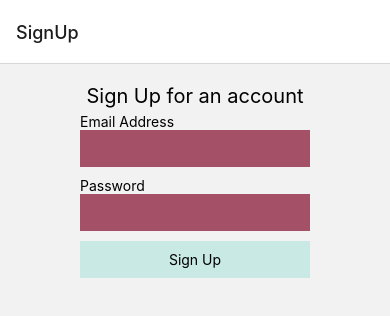
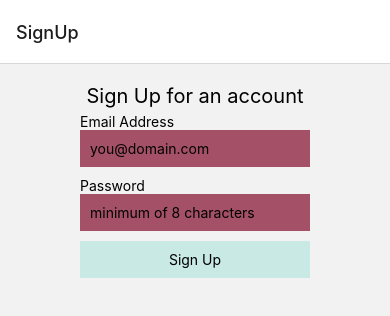
Before and after one commit to 8917KG/CrossplatformClassAppT1, a React Native app: screen / in a window 390 px wide. Shown: the top 316 px of the page. Built offline with nearby package versions, Linux system fonts and the light colour scheme.

Commit message:
adding placeholder in sign up screen

```diff
--- a/Screens/SignUp.js
+++ b/Screens/SignUp.js
@@ -8,11 +8,17 @@ export function SignUpScreen (props){
             </Text>
             <View style = {styles.inputGroup}>
                 <Text>Email Address</Text>
-                <TextInput style = {styles.input}/>
+                <TextInput
+                    style = {styles.input}
+                    placeholder = "you@domain.com"
+                />
             </View>
             <View style = {styles.inputGroup}>
                 <Text>Password</Text>
-                <TextInput style = {styles.input}/>
+                <TextInput
+                    style = {styles.input}
+                    placeholder = "minimum of 8 characters"
+                />
             </View>
             <TouchableOpacity style = {styles.button}>
                 <Text style = {styles.buttonText}>
```
